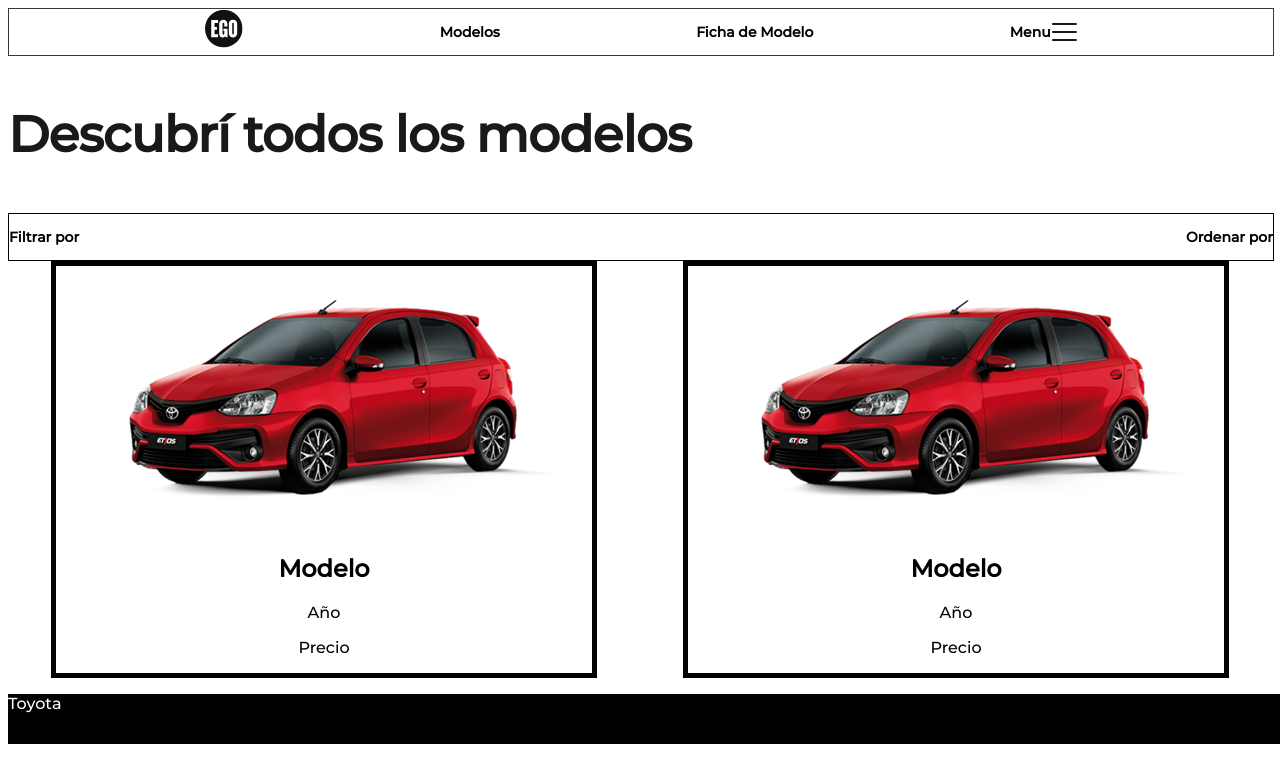
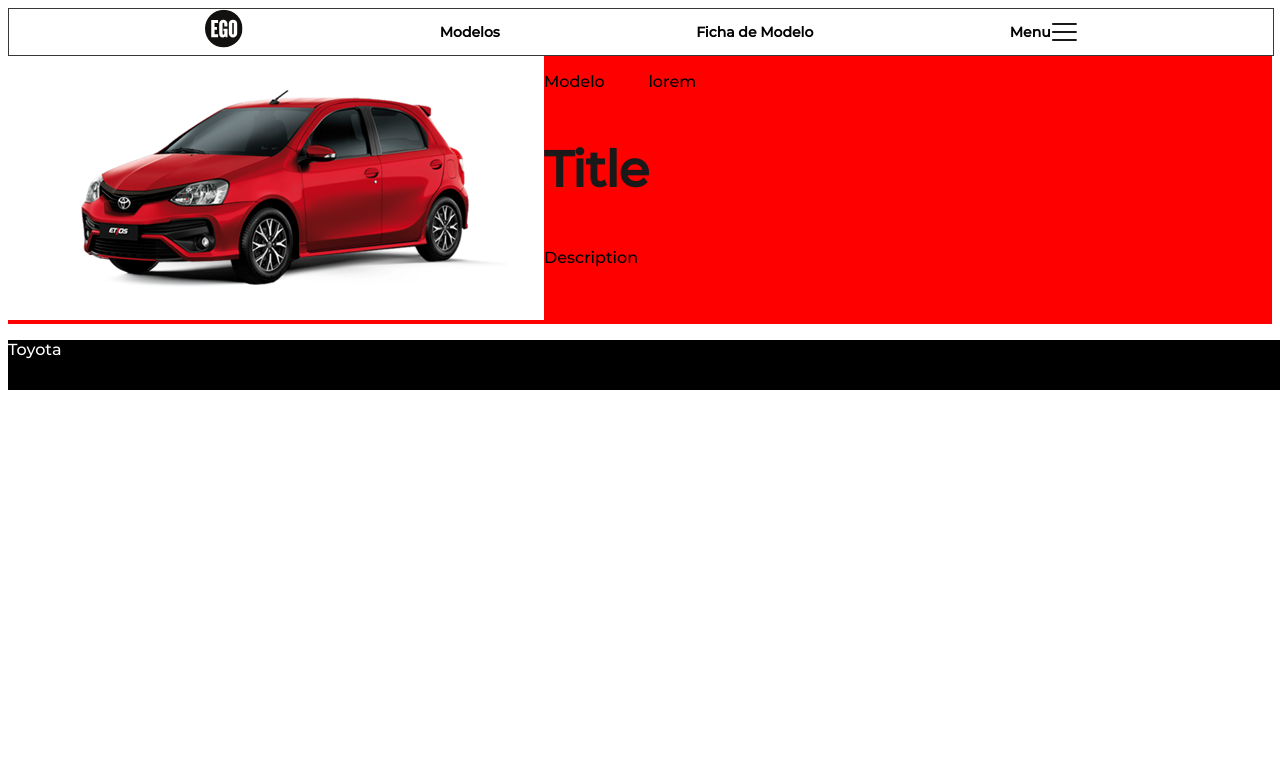
Before and after one commit to Luis-Lanza/ego-challenge, a React (Create React App) app: page / in a window 1280 px wide. Shown: the top 782 px of the page. Built offline with nearby package versions, Linux system fonts and the light colour scheme; no server answers.

Commit message:
battling with the arra

```diff
--- a/src/Components/Card/Card.js
+++ b/src/Components/Card/Card.js
@@ -7,11 +7,9 @@ const Card = () => {
   return (
     <div className='Card'>
       <img alt='Example' src={Example}/>
-      <div>
-        <h2>Modelo</h2>
-        <p>Año</p>
-        <p>Precio</p>
-      </div>
+      <h2>Modelo</h2>
+      <p>Año</p>
+      <p>Precio</p>
     </div>
   );
 }
--- /dev/null
+++ b/src/Components/MainCard/MainCard.css
@@ -0,0 +1,5 @@
+.MainCard {
+    display: flex;
+    flex-direction: row;
+    background-color: red;
+}
--- /dev/null
+++ b/src/Components/MainCard/MainCard.js
@@ -0,0 +1,24 @@
+import React from 'react';
+import Example from './Example.png';
+
+import './MainCard.css';
+
+const MainCard = (props) => {
+    console.log(props.models[0]);
+    return(
+        <div className='MainCard' >
+            <div className=''>
+                <img src={Example} alt='Thumbnail' />
+            </div>
+            <div className=''>
+                <p className=''>Modelo</p>
+                <p className='Text-Style-2'>Title</p>
+                <p className=''>Description</p>
+            </div>
+
+            <p>lorem</p>
+        </div>
+    )
+};
+
+export default MainCard;
--- a/src/Containers/App.js
+++ b/src/Containers/App.js
@@ -1,7 +1,8 @@
 import React, { Component } from 'react';
 import Navigation from '../Components/Navigation/Navigation';
-import Search from '../Components/Search/Search';
-import CardList from '../Components/CardList/CardList';
+// import Search from '../Components/Search/Search';
+// import CardList from '../Components/CardList/CardList';
+import MainCard from '../Components/MainCard/MainCard';
 import Footer from '../Components/Footer/Footer';
 
 import './App.css';
@@ -15,20 +16,24 @@ class App extends Component {
   }
 
   componentDidMount() {
-    fetch('https://challenge.agenciaego.tech/models')
+    fetch("https://challenge.agenciaego.tech/models", {
+      requireHeader: ["origin", "x-requested-with"]
+    })
       .then(response => response.json())
-      .then(data => this.setState({ models: data }))
+      .then(data => {
+        this.setState({ models: data });
+      });
   }
 
-
-
   render() {
+    const { models } = this.state;
     return(
       <div>
         <Navigation />
-        <p className='Text-Style-2'>Descubrí todos los modelos</p>
+        <MainCard models={models}/>
+        {/* <p className='Text-Style-2'>Descubrí todos los modelos</p>
         <Search />
-        <CardList />
+        <CardList /> */}
         <Footer />
       </div>
     );
```
Also changed, not shown: src/Components/MainCard/Example.png (added).
